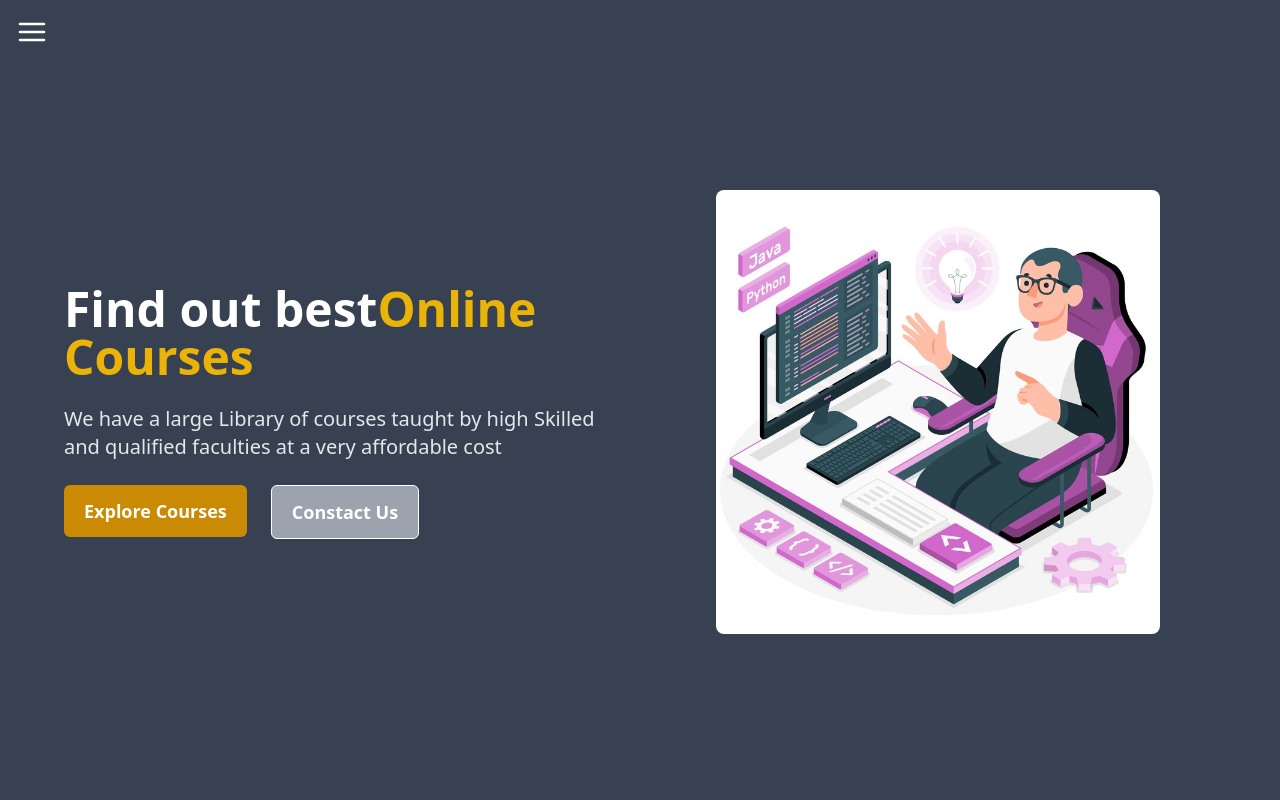
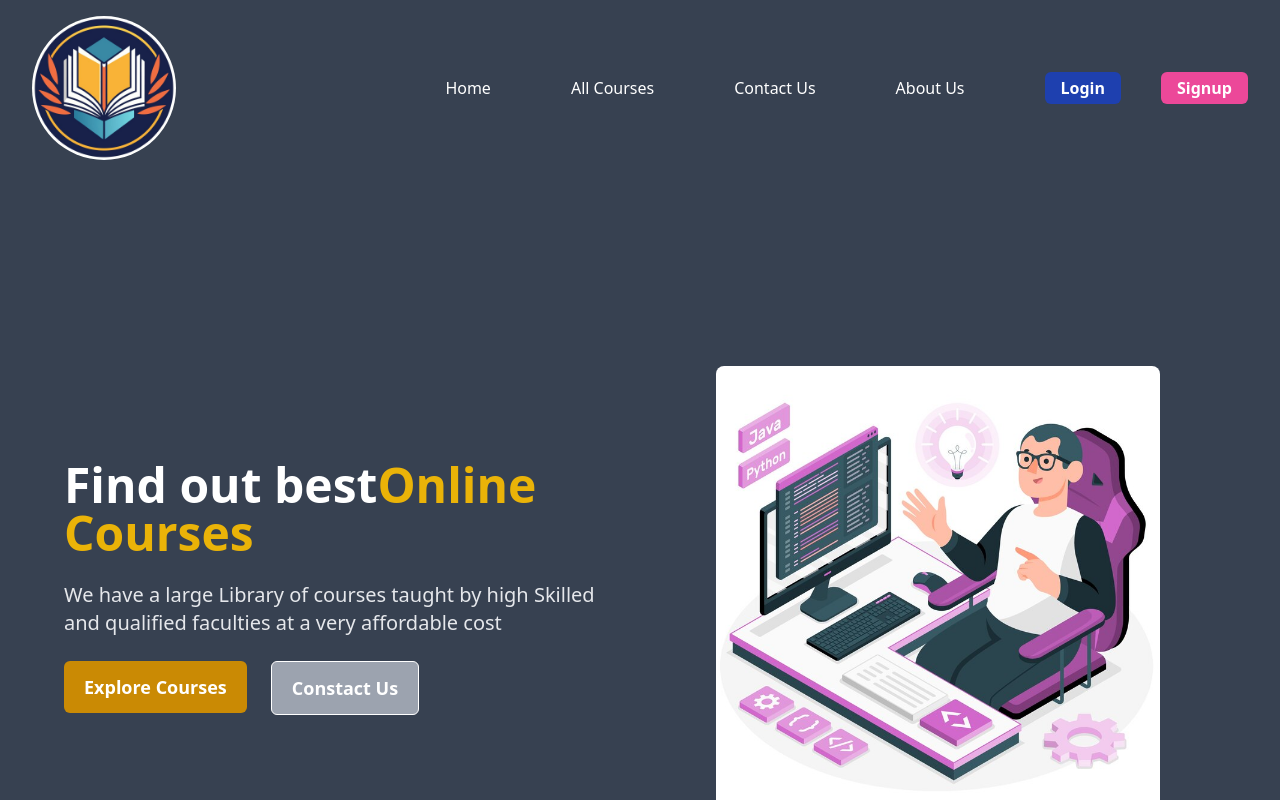
Before and after one commit to Bhan123-Singh/lms-frontend, a React (Vite) app: page / in a window 1280 px wide. Shown: the top 800 px of the page. Built offline with nearby package versions, Linux system fonts and the light colour scheme.

Commit message:
update Homelayout page

```diff
--- a/src/App.jsx
+++ b/src/App.jsx
@@ -30,6 +30,7 @@ function App() {
   return (
     <>
         <Routes>
+
           <Route path='/' element={<HomePage/>}> </Route>
           <Route path='/about' element={<AboutusPage/>}> </Route>
 
--- a/src/Layouts/HomeLayout.jsx
+++ b/src/Layouts/HomeLayout.jsx
@@ -5,6 +5,7 @@ import { Link, useNavigate } from 'react-router-dom';
 import Footer from '../components/Footer';
 import authSlice from  '../Redux/Slices/AuthSlice';
 import { logout } from '../Redux/Slices/AuthSlice';
+import  Logo from '../assets/images/logo.jpeg';
 
 function HomeLayout({children}){
      const dispatch=useDispatch();
@@ -33,135 +34,118 @@ async function handlelogout(e){
     }
 
     return(
-        <div className="min-h-[90vh]">
+       <div className="min-h-[90vh]">
 
-            <div className="drawer absolute left-0 z-50 w-fit">
-                <input type="checkbox" className="drawer-toggle"  id="my-drawer"/>
-                <div className='drawer-content'>
-                <label htmlFor="my-drawer"
-                className="cursor-pointer relative">
-                    <FiMenu
-                    onClick={changeWidth}
-                    size={"32px"}
-                    className="font-bold text-white m-4"/>
+{/* -------- NAV FOR LARGE SCREENS -------- */}
+<div className="hidden  lg:flex justify-between items-center bg-gray-700 text-white px-8 py-4">
+   <div className="flex items-center justify-center">
+  <img
+    src={Logo}
+    alt="logo"
+    className="
+      rounded-full
+      object-contain
+      w-20                /* mobile */
+      sm:w-24            /* small screens */
+      md:w-28            /* tablets */
+      lg:w-32            /* laptops */
+      xl:w-36            /* large screens */
+      2xl:w-40           /* ultra wide screens */
+      transition-all duration-500 hover:scale-105
+    "
+  />
+</div>
 
-                </label>
+    <ul className="flex gap-20 font-medium items-center py-2">
 
-                </div>
+        <li><Link to="/">Home</Link></li>
+        {isLoggedIn && role === "ADMIN" && (
+            <li><Link to="/admin/dashboard">Admin Dashboard</Link></li>
+        )}
+        <li><Link to="/courses">All Courses</Link></li>
+        <li><Link to="/contact">Contact Us</Link></li>
+        <li><Link to="/about">About Us</Link></li>
+
+        {!isLoggedIn && (
+            <li className="flex gap-10">
+                <Link to="/login" className="bg-blue-800 px-4 py-1 rounded-md font-semibold  transition-all duration-500 hover:scale-105">Login</Link>
+                <Link to="/signup" className="bg-pink-500 px-4 py-1 rounded-md font-semibold  transition-all duration-500 hover:scale-105">Signup</Link>
+            </li>
+        )}
+
+        {isLoggedIn && (
+            <li className="flex gap-10">
+                <Link to="/user/profile" className="bg-blue-800 px-4 py-1 rounded-md font-semibold  transition-all duration-500 hover:scale-105">Profile</Link>
+                <button onClick={handlelogout} className="bg-pink-500 px-4 py-1 rounded-md font-semibold transition-all duration-500 hover:scale-105">Logout</button>
+            </li>
+        )}
+    </ul>
+</div>
 
 
-            <div className='drawer-side w-0 mx-10  '>
-                <label htmlFor="my-drawer"
-                className='drawer-overlay'></label>
+{/* -------- DRAWER FOR SMALL & MEDIUM SCREENS -------- */}
+<div className="drawer absolute left-8 z-50 w-fit lg:hidden">
+    <input type="checkbox" className="drawer-toggle" id="my-drawer" />
+    <div className="drawer-content">
 
-                <ul className='menu p-4 w-48 sm:w-88 bg-base-200 text-base-content relative bg-gray-600 text-white'>
+        <label htmlFor="my-drawer" className="cursor-pointer relative">
+            <FiMenu size={"32px"} className="font-bold text-white m-4"onClick={changeWidth}  />
+        </label>
 
-                    <li className='w-fit absolute right-2 z-50'>
-                        <button onClick={hideDrawer}>
-                            < AiFillCloseCircle size={20}/>
-                        </button>
+    </div>
 
-                    </li>
+    <div className="drawer-side w-0 mx-10">
+        <label htmlFor="my-drawer" className="drawer-overlay">
 
-                    <li>
-                        <Link to='/'>
-                        Home
-                        </Link>
-                    </li>
-                    { isLoggedIn && role==="ADMIN" &&(
+        </label>
 
-                    <li>
-                        <Link to="/admin/dashboard">
-                        Admin DashBoard
-                        </Link>
-                    </li>
-                    ) }
+        <ul className="menu p-4 w-48 sm:w-88 bg-gray-600 text-white relative">
+            <li className="absolute right-2 z-50">
+                <button onClick={hideDrawer}>
+                    <AiFillCloseCircle size={20} />
+                </button>
+            </li>
 
+            <div className="w-full flex items-center  my-4">
+      <img
+        src={Logo}
+        alt="logo"
+        className="rounded-full object-contain w-12 sm:w-14 transition-all duration-500 hover:scale-105"
+      />
+    </div>
 
+            <li><Link to="/">Home</Link></li>
 
-                    <li>
-                        <Link to='/courses'>
-                         All Courses
+            {isLoggedIn && role === "ADMIN" && (
+                <li><Link to="/admin/dashboard">Admin Dashboard</Link></li>
+            )}
 
-                        </Link>
-                    </li>
-                    <li>
-                        <Link to='/contact'>
-                        Contact Us
-                        </Link>
-                    </li>
-                    <li>
-                        <Link to='/about'>
-                        About Us
-                        </Link>
-                    </li>
+            <li><Link to="/courses">All Courses</Link></li>
+            <li><Link to="/contact">Contact Us</Link></li>
+            <li><Link to="/about">About Us</Link></li>
 
-                    {!isLoggedIn &&(
-                            <li  >
-                                 <div className='w-full flex items-center justify-center'>
-                                <button className='btn-primary px-4 py-1 font-semibold  rounded-md w-full bg-blue-800'>
-                                    <Link to="/login">
-                                    Login
-                                    </Link>
+            {!isLoggedIn && (
+                <li className="flex flex-col gap-2">
+                    <Link to="/login" className="bg-blue-800 px-4 py-1 rounded-md font-semibold transition-all duration-500 hover:scale-105">Login</Link>
+                    <Link to="/signup" className="bg-pink-500 px-4 py-1 rounded-md font-semibold transition-all duration-500 hover:scale-105">Signup</Link>
+                </li>
+            )}
 
-                                </button>
-                                <button className='btn-secondary px-4 py-1 font-semibold rounded-md w-full bg-pink-500'>
-                                    <Link to="/signup">
-                                    Signup
-                                    </Link>
+            {isLoggedIn && (
+                <li className="flex flex-col gap-2">
+                    <Link to="/user/profile" className="bg-blue-800 px-4 py-1 rounded-md font- transition-all duration-500 hover:scale-105">Profile</Link>
+                    <button onClick={handlelogout} className="bg-pink-500 px-4 py-1 rounded-md font-semibold transition-all duration-500 hover:scale-105">Logout</button>
+                </li>
+            )}
+        </ul>
+    </div>
+</div>
 
-                                </button>
+{children}
+<Footer/>
 
-                            </div>
-                            </li>
-                    )
-                }
+</div>
 
-
-             {isLoggedIn &&(
-                            <li  >
-                                 <div className='w-full flex items-centet justify-center'>
-                                <button className='btn-primary px-4 py-1 font-semibold  rounded-md w-full bg-blue-800'>
-                                    <Link to="/user/profile">
-                                    Profile
-                                    </Link>
-
-                                </button>
-                                <button className='btn-secondary px-4 py-1 font-semibold rounded-md w-full bg-pink-500'>
-                                    <Link to="/logout"  onClick={handlelogout}>
-                                    Logout
-                                    </Link>
-
-                                </button>
-
-                            </div>
-                            </li>
-                    )
-                }
-
-
-
-
-
-
-
-
-
-
-
-                    </ul>
-
-                    </div>
-
-
-
-            </div>
-
-            {children}
-            <Footer/>
-
-
-        </div>
     )
 }
 export default HomeLayout
--- a/src/Pages/HomePage.jsx
+++ b/src/Pages/HomePage.jsx
@@ -1,5 +1,6 @@
 import HomeLayout from "../Layouts/HomeLayout"
 import  HomePageimage from '../assets/images/coolimg-9.jpg'
+
 import { Link } from "react-router-dom"
 
 function HomePage(){
```
Also changed, not shown: src/assets/images/logo.jpeg (added).
